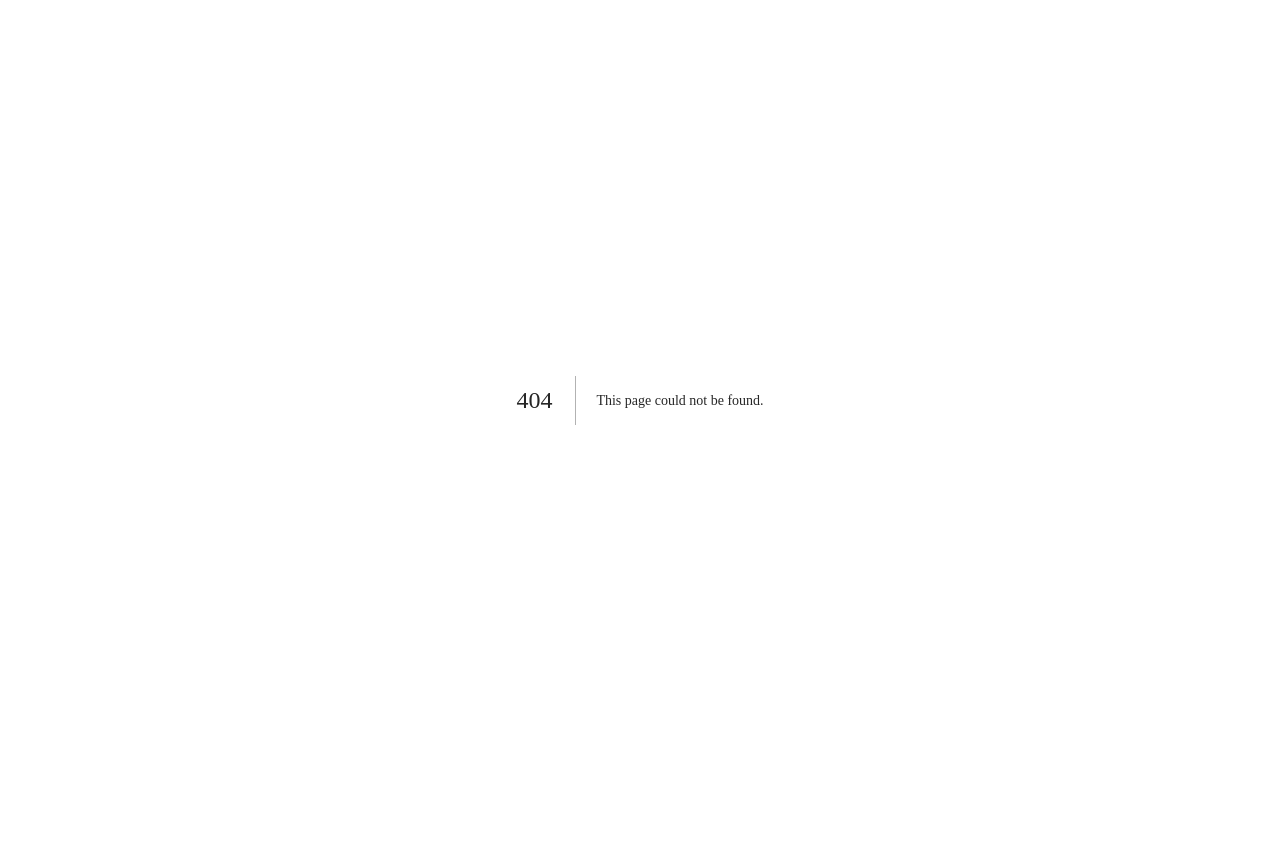
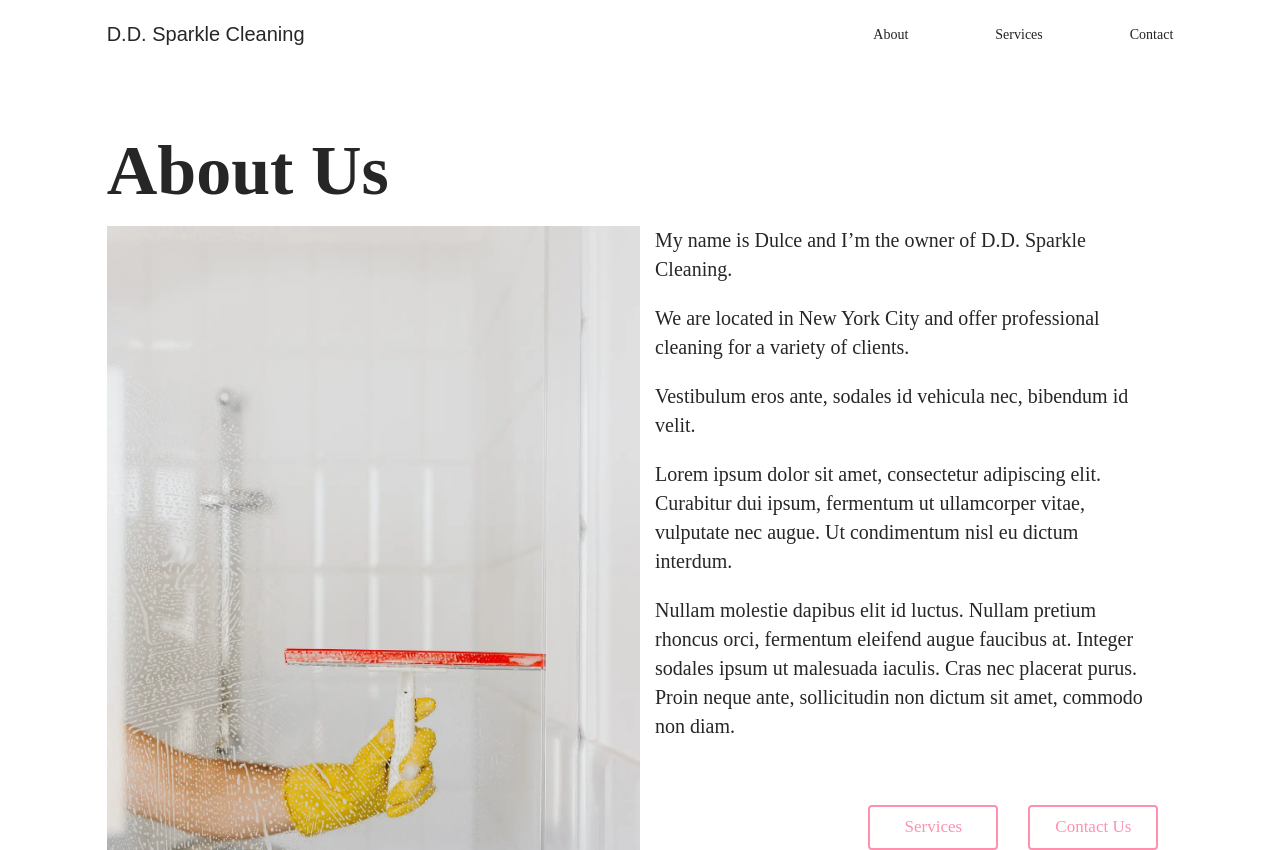
Before and after one commit to Carlos460/dd-sparkle-cleaning, a Next.js app: page /about in a window 1280 px wide. Before the commit this address had no page. Before the commit the page ends 800 px from the top, so only its background shows below. Built offline with nearby package versions, Linux system fonts and the light colour scheme; a web font is replaced by a local one.

Commit message:
Added About Page

```diff
--- /dev/null
+++ b/_sections/AboutUs/index.tsx
@@ -0,0 +1,44 @@
+import Link from "next/link";
+import * as S from "./styles";
+import { Title } from "@styles/Sparkle.styles";
+
+const About = () => {
+  return (
+    <S.SectionContainer>
+      <S.Header>About Us</S.Header>
+      <S.InnerContainer>
+        <S.Image></S.Image>
+
+        <S.Content>
+          <S.Text>
+            <p>My name is Dulce and I’m the owner of D.D. Sparkle Cleaning.</p>
+            <p>
+              We are located in New York City and offer professional cleaning
+              for a variety of clients.
+            </p>
+            <p>
+              Vestibulum eros ante, sodales id vehicula nec, bibendum id velit.
+            </p>
+            <p>
+              Lorem ipsum dolor sit amet, consectetur adipiscing elit. Curabitur
+              dui ipsum, fermentum ut ullamcorper vitae, vulputate nec augue. Ut
+              condimentum nisl eu dictum interdum.
+            </p>
+            <p>
+              Nullam molestie dapibus elit id luctus. Nullam pretium rhoncus
+              orci, fermentum eleifend augue faucibus at. Integer sodales ipsum
+              ut malesuada iaculis. Cras nec placerat purus. Proin neque ante,
+              sollicitudin non dictum sit amet, commodo non diam.
+            </p>
+          </S.Text>
+          <S.ButtonContainer>
+            <S.Button>Services</S.Button>
+            <S.Button>Contact Us</S.Button>
+          </S.ButtonContainer>
+        </S.Content>
+      </S.InnerContainer>
+    </S.SectionContainer>
+  );
+};
+
+export default About;
--- /dev/null
+++ b/_sections/AboutUs/styles.ts
@@ -0,0 +1,82 @@
+import styled from "styled-components";
+
+// SectionContainer
+// Header
+// InnerContainer
+// Image
+// Content
+// Text
+// Buttons
+
+export const SectionContainer = styled.div`
+  display: flex;
+  flex-direction: column;
+  height: 100%;
+`;
+
+export const Header = styled.div`
+  display: flex;
+  align-items: end;
+  height: 20%;
+
+  font-size: 70px;
+  font-weight: 600;
+`;
+
+export const InnerContainer = styled.div`
+  height: 80%;
+  display: flex;
+`;
+
+export const Image = styled.div`
+  width: 50%;
+  height: 100%;
+
+  background-image: url("/clean_glass.webp");
+  background-size: cover;
+`;
+
+export const Content = styled.div`
+  display: flex;
+  flex-direction: column;
+  width: 50%;
+`;
+
+export const Text = styled.text`
+  font-family: "Varela Round";
+  font-style: normal;
+  font-weight: 400;
+  font-size: 20px;
+  line-height: 29px;
+  padding: 0px 15px;
+`;
+
+export const ButtonContainer = styled.div`
+  width: 100%;
+  height: 100%;
+  display: flex;
+  align-items: end;
+  justify-content: end;
+`;
+
+export const Button = styled.button`
+  height: 45px;
+  width: 130px;
+  margin: 20px 15px 0px;
+  font-size: 17px;
+
+  color: var(--primary);
+  background-color: white;
+  border: solid 2px var(--primary);
+  border-radius: 4px;
+  cursor: pointer;
+  box-shadow: var(--primary);
+  &:hover {
+    background-color: var(--primary);
+    color: white;
+  }
+  &:active {
+    background-color: var(--primary);
+    color: white;
+  }
+`;
--- /dev/null
+++ b/pages/about.tsx
@@ -0,0 +1,30 @@
+import type { NextPage } from "next";
+import Head from "next/head";
+import Navbar from "@includes/Navbar";
+import AboutUs from "@sections/AboutUs";
+
+import { Row, Col } from "antd";
+
+import * as S from "../styles/Home.styles";
+
+const About: NextPage = () => {
+  return (
+    <>
+      <Head>
+        <title>Sparkle Cleaning</title>
+        <meta name="description" content="DD Sparkle Cleaning" />
+        <link rel="icon" href="/favicon.ico" />
+      </Head>
+      <main>
+        <Row justify="center">
+          <Col xs={22} sm={18} lg={20} xxl={14}>
+            <Navbar />
+            <AboutUs />
+          </Col>
+        </Row>
+      </main>
+    </>
+  );
+};
+
+export default About;
```
